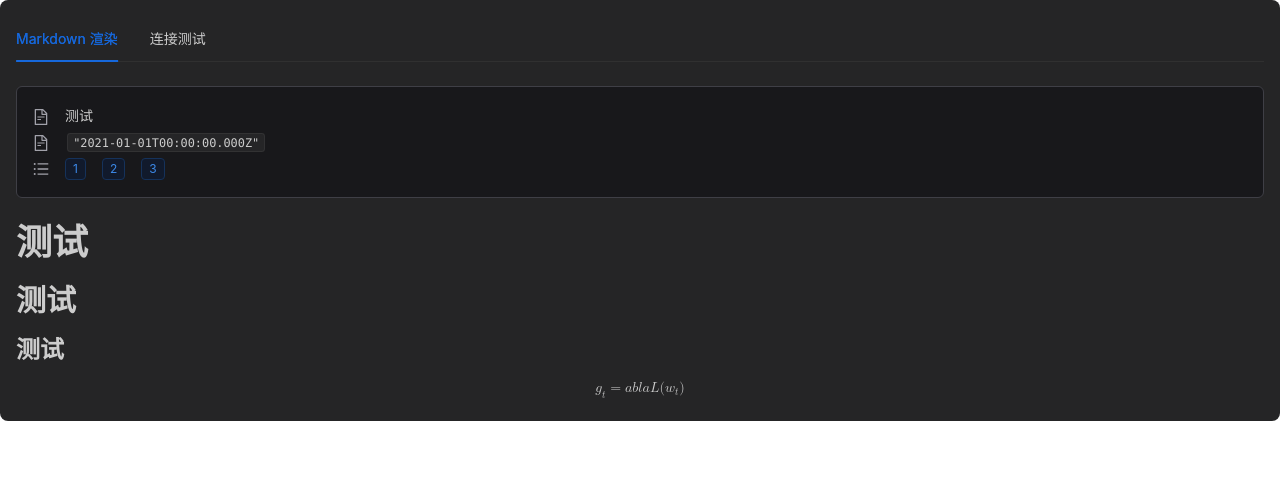
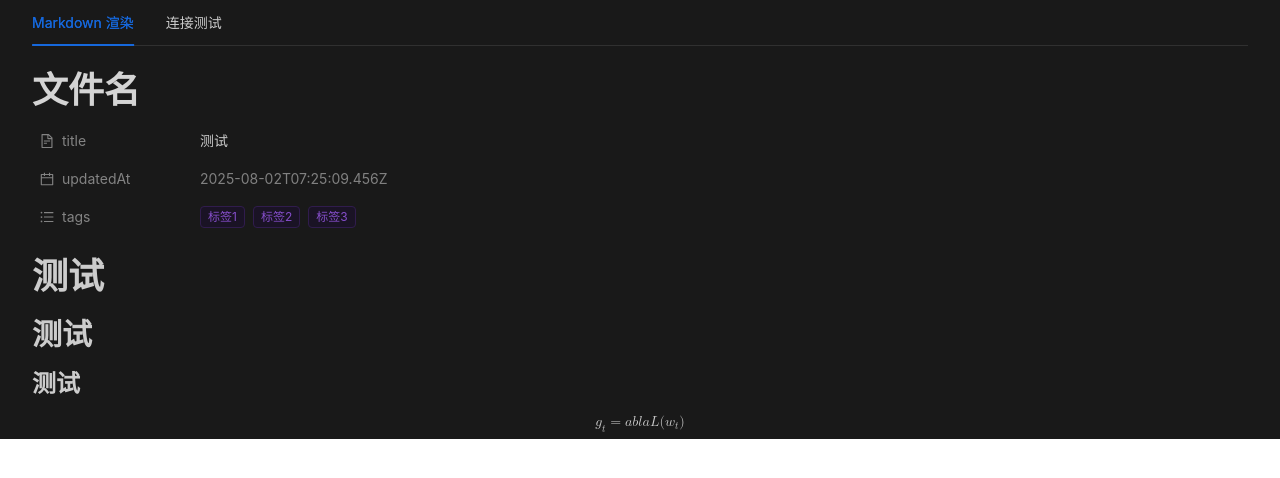
Before and after one commit to helloooooooooooooo97/markdown-vscode-extension, a React (Vite) app in the folder webview/: page / in a window 1280 px wide. Shown: the top 478 px of the page. Built offline with nearby package versions, Linux system fonts and the light colour scheme.

Commit message:
重构 Markdown 相关组件，新增 BlockFrontMatter 组件以处理元数据展示和编辑功能，同时更新状态管理以使用 filePath 替代 currentFileName，优化代码结构和可维护性。

```diff
--- a/webview/src/App.tsx
+++ b/webview/src/App.tsx
@@ -55,12 +55,7 @@ function App() {
       <Tabs
         defaultActiveKey="markdown"
         items={items}
-        style={{
-          background: "#252526",
-          borderRadius: 8,
-          padding: 16,
-          minHeight: 400
-        }}
+        className="bg-[#191919] px-8"
         tabBarStyle={{
           marginBottom: 24
         }}
--- a/webview/src/components/markdown/BlockFrontMatter.tsx
+++ b/webview/src/components/markdown/BlockFrontMatter/BlockFrontMatter.tsx
@@ -135,13 +135,13 @@ const renderPropertyValue = (
         switch (dataType) {
             case DataType.ARRAY:
                 return (
-                    <Space wrap>
+                    <div className="flex flex-wrap">
                         {Array.isArray(value) && value.map((item, index) => (
-                            <Tag key={index} color="blue">
+                            <Tag key={index} color="purple">
                                 {String(item)}
                             </Tag>
                         ))}
-                    </Space>
+                    </div>
                 );
 
             case DataType.BOOLEAN:
@@ -176,18 +176,25 @@ export const FrontmatterComponent: React.FC<{
 }> = ({ data }) => {
 
     return (
-        <div className="bg-zinc-900 rounded-md p-4 border border-zinc-700">
+        <div className="flex flex-col gap-2">
             {Object.entries(data).map(([key, value]) => {
                 const dataType = getDataType(value);
-
                 return (
                     <div
                         key={key}
-                        className="flex items-center gap-3 last:mb-0"
+                        className="flex gap-20 py-1 hover:bg-[#252526] rounded-md px-2"
+
                     >
-                        {/* 图标 */}
-                        <div className="text-zinc-400 text-base min-w-[20px] mt-[2px]">
-                            {getTypeIcon(dataType)}
+                        <div className="w-20 flex gap-2 text-[#838383]">
+                            {/* 图标 */}
+                            <div>
+                                {getTypeIcon(dataType)}
+                            </div>
+                            {/* 显示键 */}
+                            <div>
+                                {key}
+                            </div>
+
                         </div>
                         {/* 值展示/编辑区域 */}
                         {renderPropertyValue(key, value, false, () => { })}
--- a/webview/src/components/markdown/BlockLatex.tsx
+++ b/webview/src/components/markdown/BlockLatex.tsx
@@ -37,7 +37,7 @@ export const BlockLatex = ({
             >
                 <div className="flex justify-center">
                     <div
-                        className="katex-display text-6xl"
+                        className="katex-display text-4xl"
                         dangerouslySetInnerHTML={{ __html: html }}
                     />
                 </div>
--- a/webview/src/components/markdown/index.ts
+++ b/webview/src/components/markdown/index.ts
@@ -4,7 +4,7 @@ export { default as BlockHeading } from "./BlockHeading";
 export { default as BlockParagraph } from "./BlockParagraph";
 export { CodeBlock as BlockCode } from "./BlockCode";
 export { default as BlockAlert } from "./BlockAlert";
-export { default as BlockFrontMatter } from "./BlockFrontMatter";
+export { default as BlockFrontMatter } from "./BlockFrontMatter/BlockFrontMatter";
 export { default as BlockIframe } from "./BlockIframe";
 
 export { default as InlineLink } from "./InlineLink";
--- a/webview/src/store/markdown/mutations.ts
+++ b/webview/src/store/markdown/mutations.ts
@@ -29,14 +29,14 @@ export const createMutations = (set: Setter, _: Getter): MarkdownMutations => ({
             window?.vscode?.postMessage({
                 command: 'updateMarkdownContentFromWebview',
                 content: state.docs.map((b: Block) => b.lines.join('\n')).join('\n'),
-                fileName: state.currentFileName, // 添加文件路径
+                fileName: state.filePath, // 添加文件路径
             });
         });
     },
 
     setCurrentFileName: (fileName: string) => {
         set((state) => {
-            state.currentFileName = fileName;
+            state.filePath = fileName;
         });
     },
 
--- a/webview/src/store/markdown/store.ts
+++ b/webview/src/store/markdown/store.ts
@@ -9,7 +9,7 @@ import { createQueries, MarkdownQueries } from './queries';
 // 状态接口
 export interface MarkdownStore {
     docs: Block[];
-    currentFileName: string; // 当前文件的路径
+    filePath: string; // 当前文件的路径
     content: string; // 原始 Markdown 内容
     isLoading: boolean; // 加载状态
 }
@@ -24,7 +24,7 @@ export const useMarkdownStore = create<useMarkdownStoreType>()(
     immer((set, get) => ({
         // 初始状态
         docs: [],
-        currentFileName: "", // 当前文件的路径
+        filePath: "", // 当前文件的路径
         content: "", // 原始 Markdown 内容
         isLoading: true, // 加载状态
         // 组合所有操作
--- a/webview/src/store/markdown/view.tsx
+++ b/webview/src/store/markdown/view.tsx
@@ -6,8 +6,8 @@ import { useMarkdownStore } from "./store";
 const testMarkdown = `
 ---
 title: 测试
-date: 2021-01-01
-tags: [1, 2, 3]
+updatedAt: '2025-08-02T07:25:09.456Z'
+tags: ["标签1", "标签2", "标签3"]
 ---
 
 # 测试
@@ -21,7 +21,7 @@ $$
 `
 
 const MarkdownRenderer: React.FC = () => {
-    const { setDocument, currentFileName, content, isLoading } = useMarkdownStore();
+    const { setDocument, filePath, content, isLoading } = useMarkdownStore();
     const [parsedMarkdown, setParsedMarkdown] = useState<React.ReactNode[]>([]);
     useEffect(() => {
         if (isLoading) {
@@ -41,7 +41,9 @@ const MarkdownRenderer: React.FC = () => {
 
     return (
         <div>
-            <div>{currentFileName}</div>
+            <div className="text-4xl font-semibold pb-4 text-[#D4D4D4]">
+                {filePath ? filePath.split(/[\\/]/).pop()?.replace(/\.[^/.]+$/, "") : "文件名"}
+            </div>
             {parsedMarkdown}
         </div>
     );
```
Also changed, not shown: webview/src/components/markdown/BlockFrontMatter/index.tsx (added).
